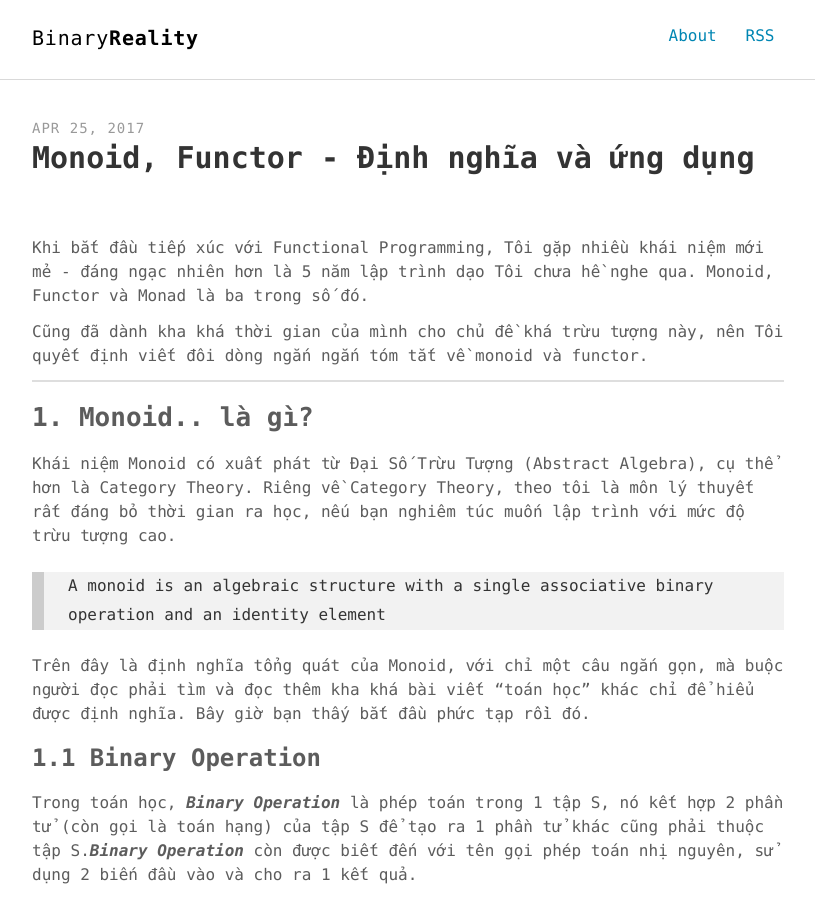
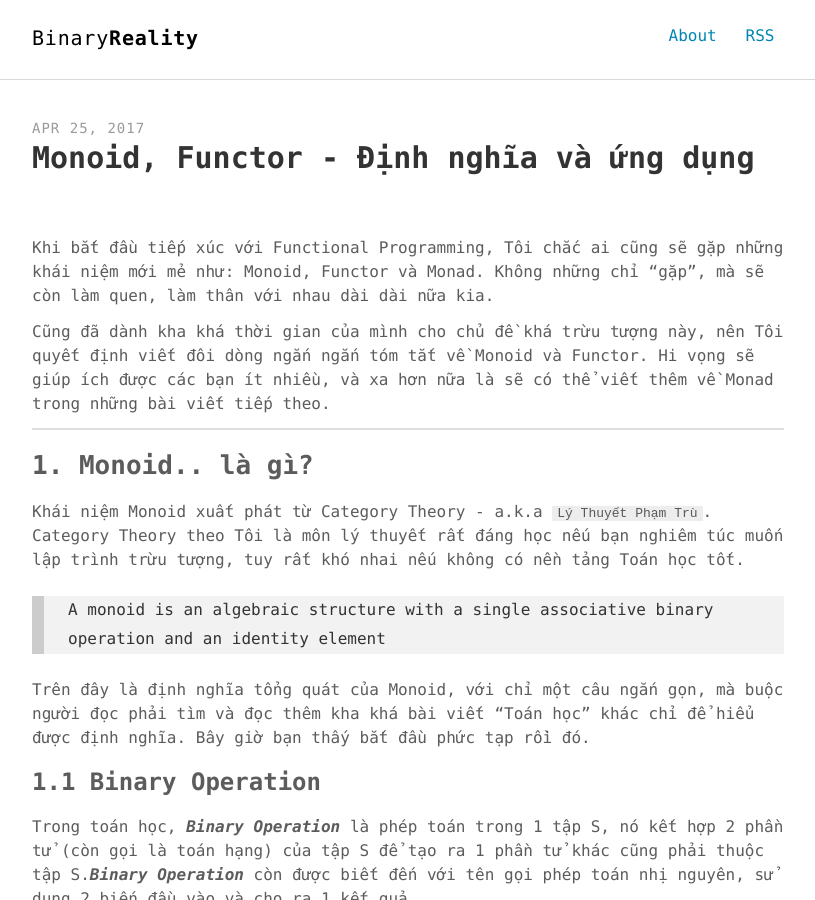
Before and after one commit to phuoc-thanh/phuoc-thanh.github.io, a Jekyll site: the page built from _posts/2017-04-25-monoid-functor-and-using.md, in a window 1280 px wide and 900 px high. Shown: the whole window, without its empty margins (232-1047 px from the left). Built offline with Jekyll 4.4.1, drawn with Linux system fonts in a browser that asks for light colours; some of the changed text lies outside the part shown.

Commit message:
Edit some intruduction for monoid/functor post

```diff
--- a/_posts/2017-04-25-monoid-functor-and-using.md
+++ b/_posts/2017-04-25-monoid-functor-and-using.md
@@ -6,19 +6,19 @@ description: "Monoid, Functor - Định nghĩa và ứng dụng"
 keywords: "monoid, functor, binary operation, algebra, math, category, abstract, functional, programming, haskell"
 ---
 
-Khi bắt đầu tiếp xúc với Functional Programming, Tôi gặp nhiều khái niệm mới mẻ - đáng ngạc nhiên hơn là 5 năm lập trình dạo Tôi chưa hề nghe qua. Monoid, Functor và Monad là ba trong số đó.
+Khi bắt đầu tiếp xúc với Functional Programming, Tôi chắc ai cũng sẽ gặp những khái niệm mới mẻ như: Monoid, Functor và Monad. Không những chỉ "gặp", mà sẽ còn làm quen, làm thân với nhau dài dài nữa kia.
 
-Cũng đã dành kha khá thời gian của mình cho chủ đề khá trừu tượng này, nên Tôi quyết định viết đôi dòng ngắn ngắn tóm tắt về monoid và functor.
+Cũng đã dành kha khá thời gian của mình cho chủ đề khá trừu tượng này, nên Tôi quyết định viết đôi dòng ngắn ngắn tóm tắt về Monoid và Functor. Hi vọng sẽ giúp ích được các bạn ít nhiều, và xa hơn nữa là sẽ có thể viết thêm về Monad trong những bài viết tiếp theo.
 
 ---
 
 ## 1. Monoid.. là gì?
 
-Khái niệm Monoid có xuất phát từ Đại Số Trừu Tượng (Abstract Algebra), cụ thể hơn là Category Theory. Riêng về Category Theory, theo tôi là môn lý thuyết rất đáng bỏ thời gian ra học, nếu bạn nghiêm túc muốn lập trình với mức độ trừu tượng cao.
+Khái niệm Monoid xuất phát từ Category Theory - a.k.a `Lý Thuyết Phạm Trù`. Category Theory theo Tôi là môn lý thuyết rất đáng học nếu bạn nghiêm túc muốn lập trình trừu tượng, tuy rất khó nhai nếu không có nền tảng Toán học tốt.
 
 > A monoid is an algebraic structure with a single associative binary operation and an identity element
 
-Trên đây là định nghĩa tổng quát của Monoid, với chỉ một câu ngắn gọn, mà buộc người đọc phải tìm và đọc thêm kha khá bài viết "toán học" khác chỉ để hiểu được định nghĩa. Bây giờ bạn thấy bắt đầu phức tạp rồi đó.
+Trên đây là định nghĩa tổng quát của Monoid, với chỉ một câu ngắn gọn, mà buộc người đọc phải tìm và đọc thêm kha khá bài viết "Toán học" khác chỉ để hiểu được định nghĩa. Bây giờ bạn thấy bắt đầu phức tạp rồi đó.
 
 ### 1.1 Binary Operation
 
@@ -166,16 +166,16 @@ Category trong từ điển toán tin/kỹ thuật được dịch là "Phạm T
 
 > Category theory is a formalism that allows a unified way for expressing properties and constructions that are similar for various structures.
 
-Trong Toán học, Category là 1 cấu trúc đại số (Algebraic Structure). Category bao gồm 1 nhóm đối tượng (objects) được liên kết với nhau bởi những arrows.
+Trong Toán học, Category là 1 cấu trúc đại số (Algebraic Structure). Category bao gồm 1 nhóm đối tượng (objects) được liên kết với nhau bởi những arrows / morphisms.
 
-Arrow: là khái niệm chỉ phép ánh xạ (morphism) giữa 2 đối tượng (objects).
+Arrow: là khái niệm chỉ phép ánh xạ giữa 2 đối tượng (objects).
 
 Ví dụ dễ thấy nhất của Category chính là sets, trong đó object chính là set và arrow là function.
 
 
 **Tính chất**
 
-Tính chất cơ bản của Category là kết hợp (composition of the arrows) (1).
+Tính chất cơ bản, cũng như bản chất của Category chính là kết hợp (composition of the arrows) (1).
 
 Và sự tồn tại của 1 mũi tên định danh (identity arrow) cho mỗi object (2).
 
```
Also changed, not shown: other parts of _posts/2017-04-25-monoid-functor-and-using.md (+3 -3 lines).
